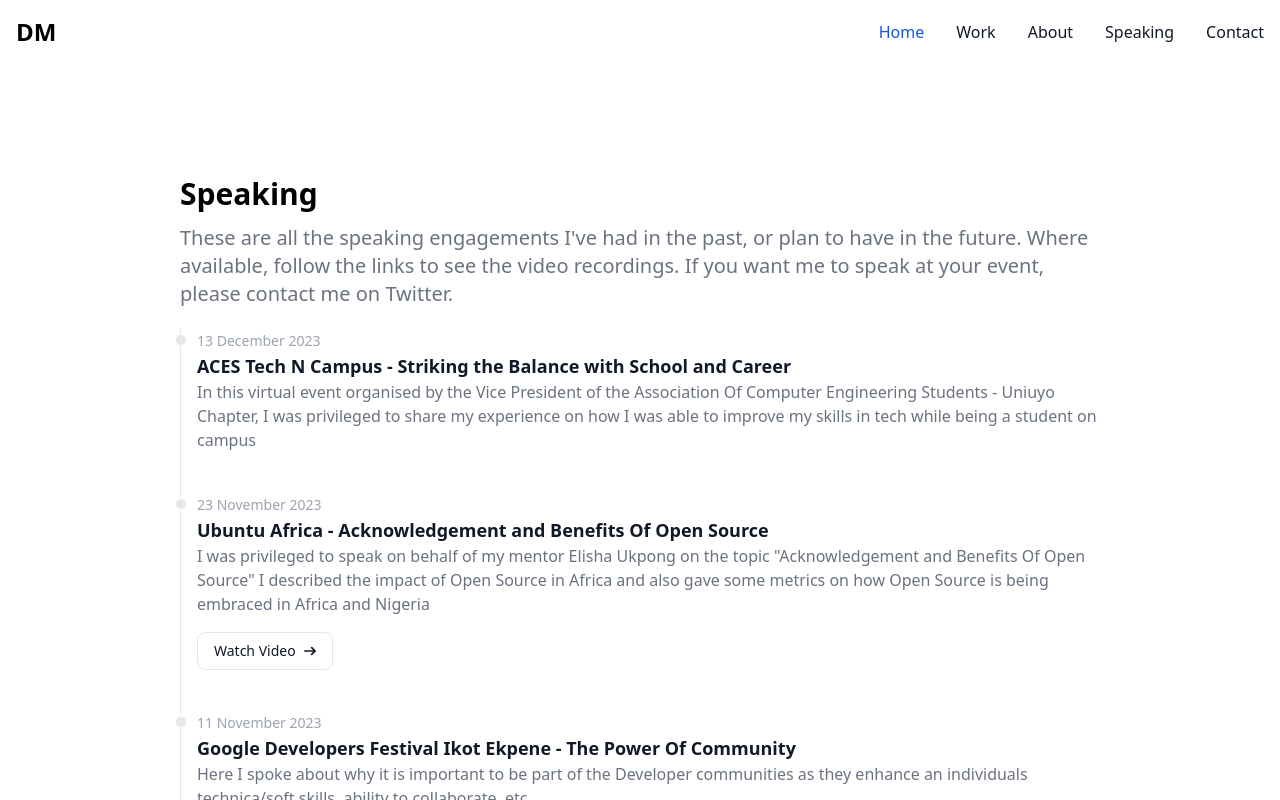
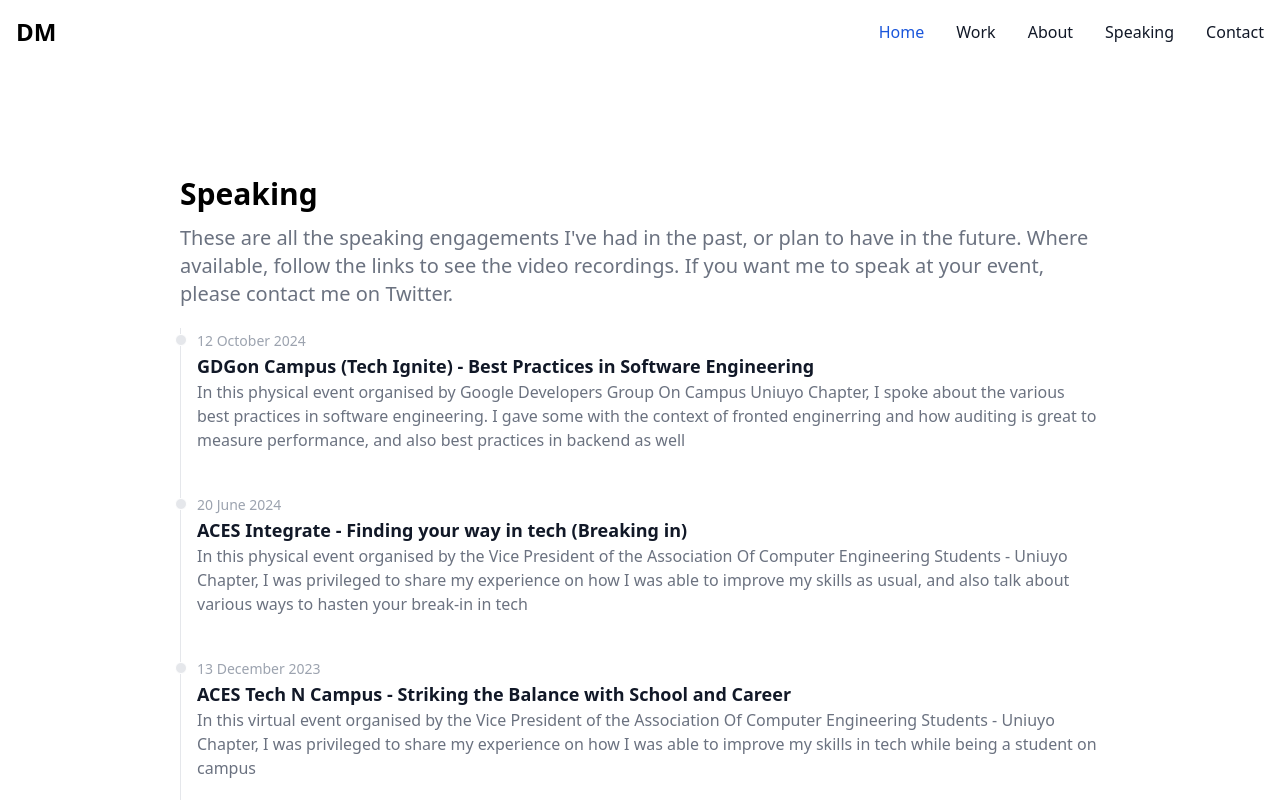
Before and after one commit to DanielMabadeje/myprofile, a Vue app: page /speaking in a window 1280 px wide. Shown: the top 800 px of the page. Built offline with nearby package versions, Linux system fonts and the light colour scheme.

Commit message:
added speaking experience

```diff
--- a/src/views/SpeakingView.vue
+++ b/src/views/SpeakingView.vue
@@ -10,6 +10,28 @@
             </div>
 
             <ol class="relative border-s border-gray-200 dark:border-gray-700">
+                <li class="mb-10 ms-4">
+                    <div
+                        class="absolute w-3 h-3 bg-gray-200 rounded-full mt-1.5 -start-1.5 border border-white dark:border-gray-900 dark:bg-gray-700">
+                    </div>
+                    <time class="mb-1 text-sm font-normal leading-none text-gray-400 dark:text-gray-500">12 October
+                        2024</time>
+                    <h3 class="text-lg font-semibold text-gray-900 dark:text-white">GDGon Campus (Tech Ignite) - Best Practices in Software Engineering
+                    </h3>
+                    <p class="mb-4 text-base font-normal text-gray-500 dark:text-gray-400">In this physical event organised by Google Developers Group On Campus Uniuyo Chapter, I spoke about the various best practices in software engineering. I gave some with the context of fronted enginerring and how auditing is great to measure performance, and also best practices in backend as well</p>
+
+                </li>
+                <li class="mb-10 ms-4">
+                    <div
+                        class="absolute w-3 h-3 bg-gray-200 rounded-full mt-1.5 -start-1.5 border border-white dark:border-gray-900 dark:bg-gray-700">
+                    </div>
+                    <time class="mb-1 text-sm font-normal leading-none text-gray-400 dark:text-gray-500">20 June
+                        2024</time>
+                    <h3 class="text-lg font-semibold text-gray-900 dark:text-white">ACES Integrate - Finding your way in tech (Breaking in)
+                    </h3>
+                    <p class="mb-4 text-base font-normal text-gray-500 dark:text-gray-400">In this physical event organised by the Vice President of the Association Of Computer Engineering Students - Uniuyo Chapter, I was privileged to share my experience on how I was able to improve my skills as usual, and also talk about various ways to hasten your break-in in tech </p>
+
+                </li>
                 <li class="mb-10 ms-4">
                     <div
                         class="absolute w-3 h-3 bg-gray-200 rounded-full mt-1.5 -start-1.5 border border-white dark:border-gray-900 dark:bg-gray-700">
@@ -73,7 +95,7 @@
                     <time class="mb-1 text-sm font-normal leading-none text-gray-400 dark:text-gray-500">02 September
                         2023</time>
                     <h3 class="text-lg font-semibold text-gray-900 dark:text-white">PHPCONNECT'23: Why PHP?</h3>
-                    <p class="text-base font-normal text-gray-500 dark:text-gray-400">AIn the maiden edition of PHP Connect, I spoke on why developers should use PHP (because its the best😊)!!
+                    <p class="text-base font-normal text-gray-500 dark:text-gray-400">In the maiden edition of PHP Connect, I spoke on why developers should use PHP (because its the best😊)!!
                         I spoke on the massive improvements PHP has had and its dominance in the World wide web
                     </p>
                 </li>
```
